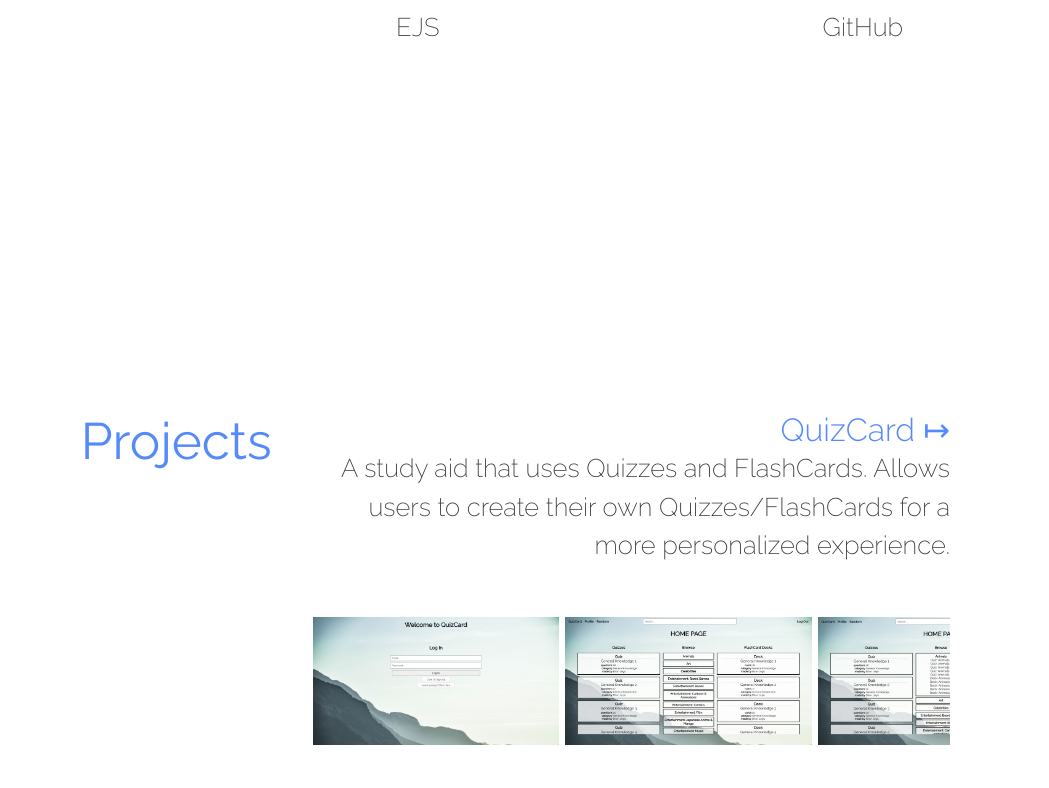
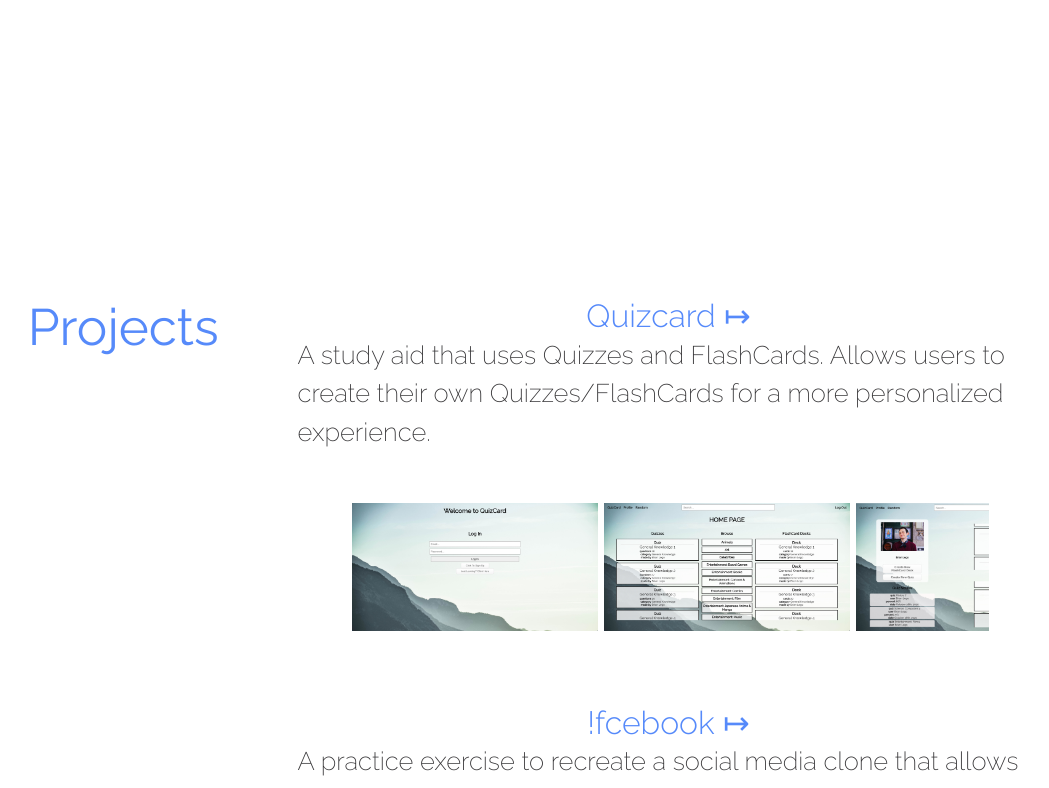
Before and after one commit to brianwlego/brianwlego.github.io, a React (Create React App) app in the folder portfolio/: page / in a window 1280 px wide. Shown: the part 2007-2795 px from the top of the page, without its empty margins (132-1181 px from the left). Built offline with nearby package versions, Linux system fonts and the light colour scheme; no server answers.

Commit message:
seperating projects onto card components

```diff
--- a/portfolio/src/App.css
+++ b/portfolio/src/App.css
@@ -18,7 +18,7 @@ body{
 .section {
   display: flex;
   flex-direction: column;
-  padding: 10% 15% 10% 15%;
+  padding: 10% 8% 10% 8%;
   min-height: 85vh;
   height: fit-content;
 }
--- a/portfolio/src/App.js
+++ b/portfolio/src/App.js
@@ -12,16 +12,16 @@ import { useEffect, useState } from 'react';
 
 function App() {
   useEffect(() => {
-    fetch('https://quizcard-frontend.herokuapp.com/')
-    fetch('https://quizcard-backend.herokuapp.com/api/v1/wakeup')
+    // fetch('https://quizcard-frontend.herokuapp.com/')
+    // fetch('https://quizcard-backend.herokuapp.com/api/v1/wakeup')
 
-    fetch('https://notfcebook-backend.herokuapp.com/api/v1/wakeup')
-    fetch('https://notfcebook.herokuapp.com/login')
+    // fetch('https://notfcebook-backend.herokuapp.com/api/v1/wakeup')
+    // fetch('https://notfcebook.herokuapp.com/login')
 
-    fetch('https://cocktail-companion.herokuapp.com/')
-    fetch('https://cocktailcompanion-api.herokuapp.com/wakeup')
+    // fetch('https://cocktail-companion.herokuapp.com/')
+    // fetch('https://cocktailcompanion-api.herokuapp.com/wakeup')
 
-    fetch('https://mixhub.herokuapp.com/')
+    // fetch('https://mixhub.herokuapp.com/')
   }, []);
 
   const [theme, setTheme] = useState('light')
--- /dev/null
+++ b/portfolio/src/components/ProjectCard.js
@@ -0,0 +1,39 @@
+import React, {useState} from 'react'
+import Image from './Image'
+
+function ProjectCard(props){
+  const [chosenPic, setChosenPic] = useState('')
+
+  const renderImages = () => {
+    return props.images.map(i => {
+      return <Image img={i} chosen={chosenPic !== "" ? true : false} />
+    })
+  }
+
+  const clickHandler = (e) => {
+    const ele = e.target.src
+    if (ele === chosenPic){
+      setChosenPic("")
+    } else{
+      setChosenPic(e.target.src)
+    }
+  }
+
+
+  return(
+    <div className="project-wrapper">
+          <a href={props.link}  target="_blank" rel="noreferrer" ><h5>{props.title} &#8614;</h5></a>
+          <p>{props.description}</p>
+          {chosenPic !== "" ? <img alt="" src={chosenPic} className="chosen" onClick={()=>setChosenPic("")}/> : null}
+          <div
+            className="project-img-wrapper"
+            onClick={(e)=>clickHandler(e)}
+            onScroll={()=>setChosenPic("")}
+          >
+            {renderImages()}
+          </div>
+        </div>
+  )
+}
+
+export default ProjectCard;
--- a/portfolio/src/components/Projects.js
+++ b/portfolio/src/components/Projects.js
@@ -1,15 +1,16 @@
 import React, { useState } from 'react'
 import Image from './Image'
+import ProjectCard from './ProjectCard'
 
-import Login from '../QuizCardImages/1Login.png'
-import Home from '../QuizCardImages/2HomePage.png'
-import Profile from '../QuizCardImages/3Profile.png'
-import HomeOpen from '../QuizCardImages/4HomePageOpen.png'
-import Quiz from '../QuizCardImages/5QuizShow.png'
-import QuizAnswer from '../QuizCardImages/6QuizShowAnswer.png'
-import Deck from '../QuizCardImages/7DeckShow.png'
-import QEdit from '../QuizCardImages/8QuizEdit.png'
-import DEdit from '../QuizCardImages/9DeckEdit.png'
+import QC1 from '../QuizCardImages/1Login.png'
+import QC2 from '../QuizCardImages/2HomePage.png'
+import QC3 from '../QuizCardImages/3Profile.png'
+import QC4 from '../QuizCardImages/4HomePageOpen.png'
+import QC5 from '../QuizCardImages/5QuizShow.png'
+import QC6 from '../QuizCardImages/6QuizShowAnswer.png'
+import QC7 from '../QuizCardImages/7DeckShow.png'
+import QC8 from '../QuizCardImages/8QuizEdit.png'
+import QC9 from '../QuizCardImages/9DeckEdit.png'
 
 import MH1 from '../MixHubImages/1mh.png'
 import MH2 from '../MixHubImages/2mh.png'
@@ -89,36 +90,18 @@ function Projects(){
         <h3>Projects</h3>
       </div>
       <div id="projects-content">
-        <div className="project-wrapper quizcard">
-          <a href="https://quizcard-frontend.herokuapp.com/"  target="_blank" rel="noreferrer" ><h5>QuizCard &#8614;</h5></a>
-          <p>A study aid that uses Quizzes and FlashCards. Allows users to create their own Quizzes/FlashCards for a more personalized experience.</p>
-          {chosenQC !== "" ? <img alt="" src={chosenQC} className="chosen" onClick={()=>setChosenQC("")}/> : null}
-          <div className="project-img-wrapper" onClick={(e)=>clickHandlerQC(e)} onScroll={()=>setChosenQC("")} >
-            <Image img={Login} chosen={chosenQC !== "" ? true : false} />
-            <Image img={Home} chosen={chosenQC !== "" ? true : false} />
-            <Image img={HomeOpen} chosen={chosenQC !== "" ? true : false} />
-            <Image img={Profile} chosen={chosenQC !== "" ? true : false} />
-            <Image img={Quiz} chosen={chosenQC !== "" ? true : false} />
-            <Image img={QuizAnswer} chosen={chosenQC !== "" ? true : false} />
-            <Image img={Deck} chosen={chosenQC !== "" ? true : false} />
-            <Image img={QEdit} chosen={chosenQC !== "" ? true : false} />
-            <Image img={DEdit} chosen={chosenQC !== "" ? true : false} />
-          </div>
-        </div>
-        <div className="project-wrapper fcebook">
-          <a href="https://notfcebook.herokuapp.com/" target="_blank" rel="noreferrer">
-            <h5>!fcebook &#8614;</h5>
-          </a>
-          <p>A practice exercise to recreate a social media clone that allows users to ‘follow’ friends, make posts, and comment on friend’s posts.</p>
-          {chosenFB !== "" ? <img alt="" src={chosenFB} className="chosen" onClick={()=>setChosenFB("")}/> : null}
-          <div className="project-img-wrapper" onClick={(e)=>clickHandlerFB(e)} onScroll={()=>setChosenFB("")} >
-            <Image img={FB1} chosen={chosenFB !== "" ? true : false} />
-            <Image img={FB2} chosen={chosenFB !== "" ? true : false} />
-            <Image img={FB3} chosen={chosenFB !== "" ? true : false} />
-            <Image img={FB4} chosen={chosenFB !== "" ? true : false} />
-            <Image img={FB5} chosen={chosenFB !== "" ? true : false} />
-          </div>
-        </div>
+        <ProjectCard
+          link="https://quizcard-frontend.herokuapp.com/"
+          title="Quizcard"
+          description="A study aid that uses Quizzes and FlashCards. Allows users to create their own Quizzes/FlashCards for a more personalized experience."
+          images={[QC1,QC2,QC3,QC4,QC5,QC6,QC7,QC8,QC9]}
+          />
+        <ProjectCard
+          link="https://notfcebook.herokuapp.com/"
+          title="!fcebook"
+          description="A practice exercise to recreate a social media clone that allows users to ‘follow’ friends, make posts, and comment on friend’s posts."
+          images={[FB1,FB2,FB3,FB4,FB5]}
+        />
         <div className="project-wrapper cocktail">
           <a href="https://cocktail-companion.herokuapp.com/" target="_blank" rel="noreferrer">
             <h5>Cocktail Companion &#8614;</h5>
@@ -152,6 +135,12 @@ function Projects(){
             <Image img={MH7} chosen={chosenMH !== "" ? true : false} />
           </div>
         </div>
+        <ProjectCard
+          link="https://quizcard-frontend.herokuapp.com/"
+          title="Quizcard"
+          description="A study aid that uses Quizzes and FlashCards. Allows users to create their own Quizzes/FlashCards for a more personalized experience."
+          images={[QC1,QC2,QC3,QC4,QC5,QC6,QC7,QC8,QC9]}
+        />
       </div>
     </section>
   )
```
